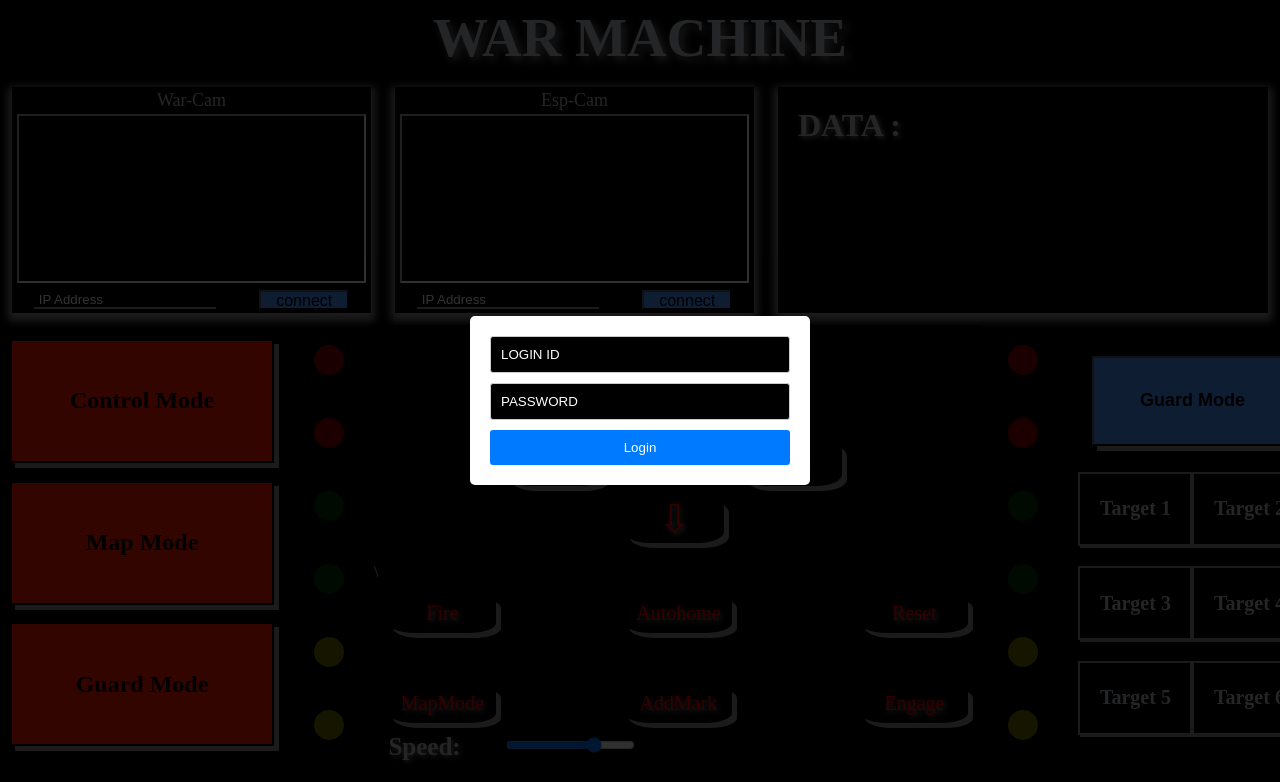
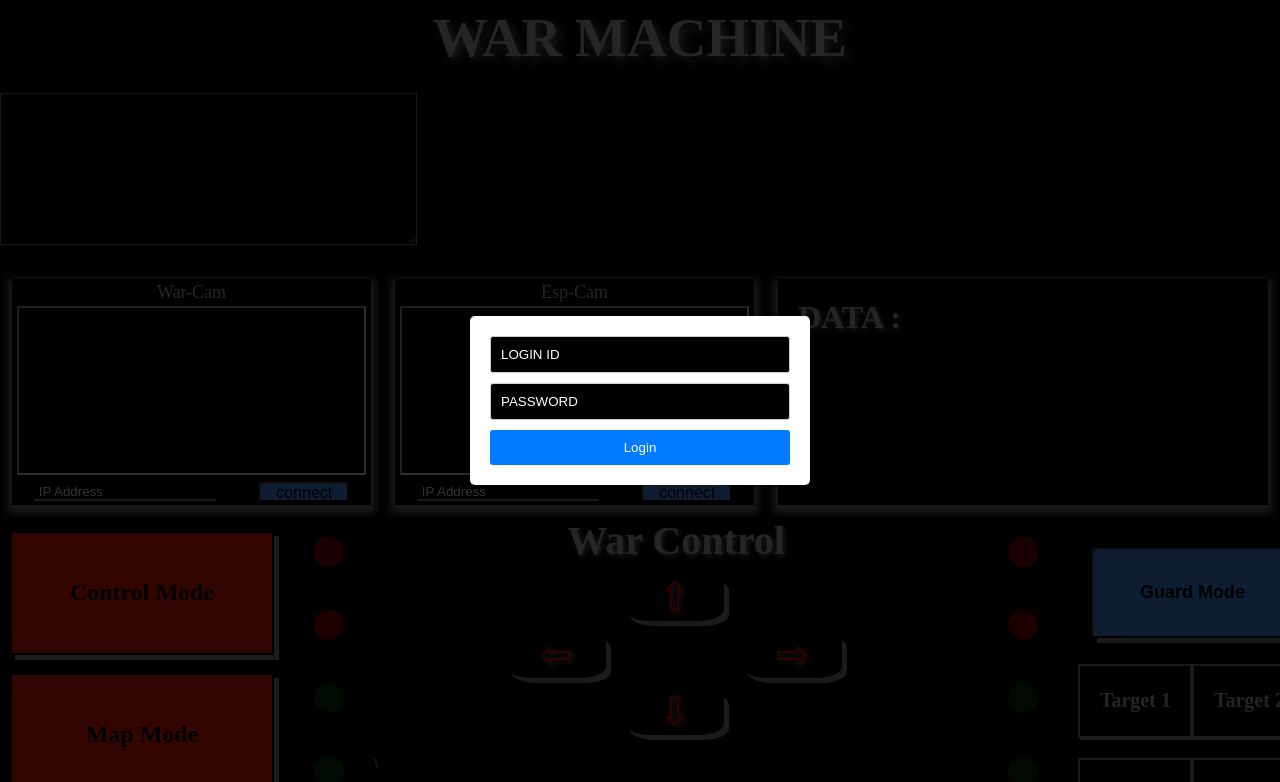
Before and after one commit to mansiroy7611/WarMachine-Control.github.io, a plain HTML site: page index.html in a window 1280 px wide. Shown: the top 782 px of the page. Drawn offline with Linux system fonts and the light colour scheme.

Commit message:
change communication
change communication

```diff
--- a/index.html
+++ b/index.html
@@ -15,6 +15,11 @@
 
         <div class="nav-container">WAR MACHINE</div>
     </div>
+    //Communication through esp
+    <div id="esp-data">
+        <textarea id="esp-data-textarea" rows="10" cols="50" readonly></textarea>
+    </div>
+    //Communication through esp
     <div id="second-bar">
         <div class="video-container">
             <div class="video-headline">War-Cam</div>
```
